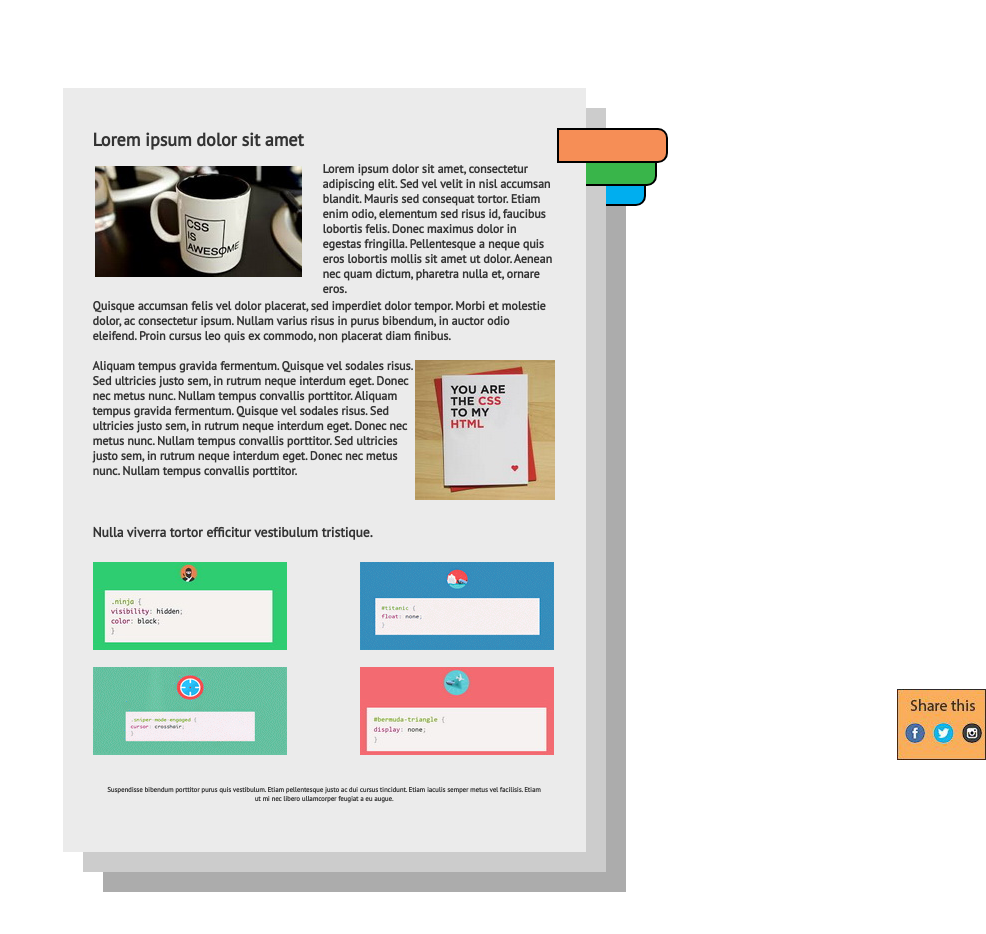
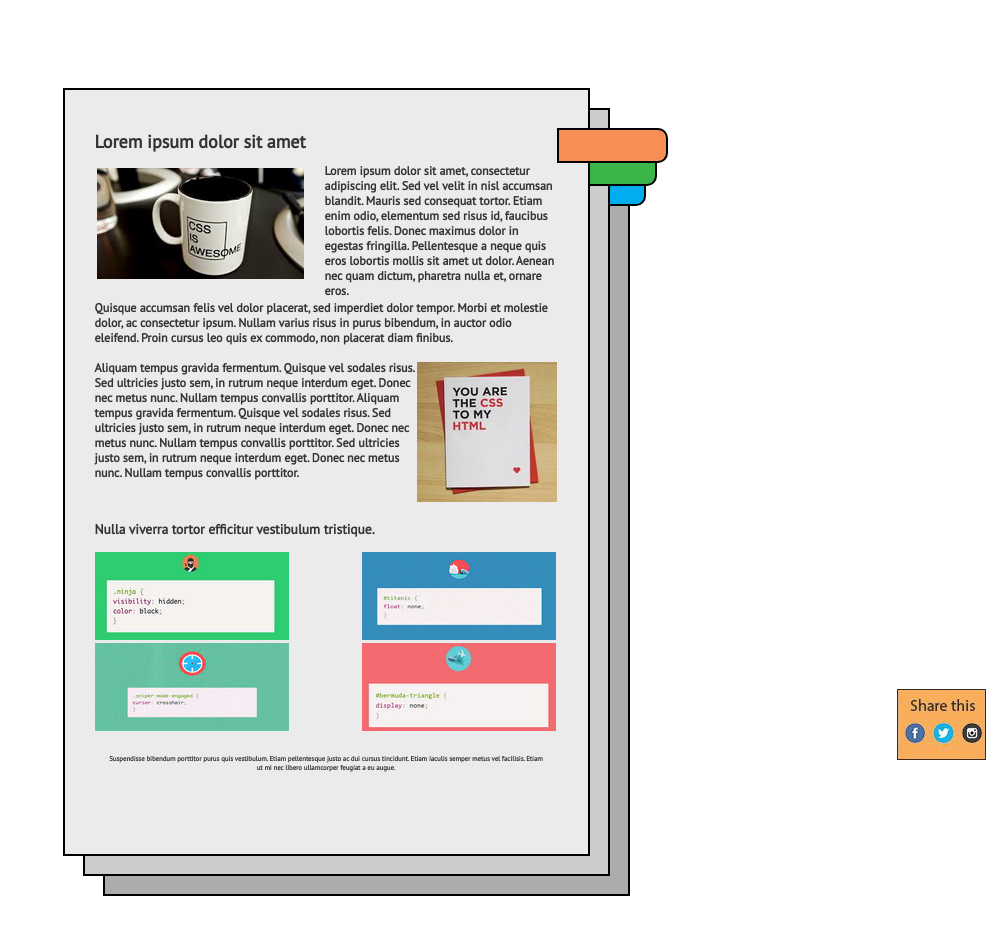
Before and after one commit to MarinaKorniychuk/Positioning-Floats, a plain HTML site: page index.html in a window 1280 px wide. Shown: the top 934 px of the page, without its empty margins (294-1280 px from the left). Drawn offline with Linux system fonts and the light colour scheme.

Commit message:
Change margins

```diff
--- a/style.css
+++ b/style.css
@@ -4,7 +4,7 @@ body {
     font-family: 'PT Sans', sans-serif;
     color:  #333333;
     font-size: 0.75em;
-    font-weight: 900;
+    font-weight: 600;
     text-align: left;
 }
 
@@ -17,7 +17,7 @@ body {
 
 .sheet {
     position: absolute;
-    border-width: 2px solid #000000;
+    border: 2px solid #000000;
     width: 523px;
     height: 764px;
 }
@@ -70,7 +70,7 @@ body {
 }
 
 .top-section {
-    margin: 40px 30px 45px 30px;
+    margin: 40px 30px 40px 30px;
 }
 
 h3 {
@@ -105,17 +105,21 @@ h4 {
     margin: 0px 0px 14px 0px;
 }
 
+.images {
+    margin-top: 7px;
+    margin-bottom: 7px;
+}
+
 .image-left {
-    margin: 7px 35px 7px 0px;
+    margin-right: 35px;
 }
 
 .image-right {
-    margin: 7px 0px 7px 35px;
+    margin-left: 35px;
 }
 
 footer {
-    margin-left: auto;
-    margin-right: auto;
+    margin: auto;
     margin-top: 20px;
     text-align: center;
     font-size: 0.563em;
```
